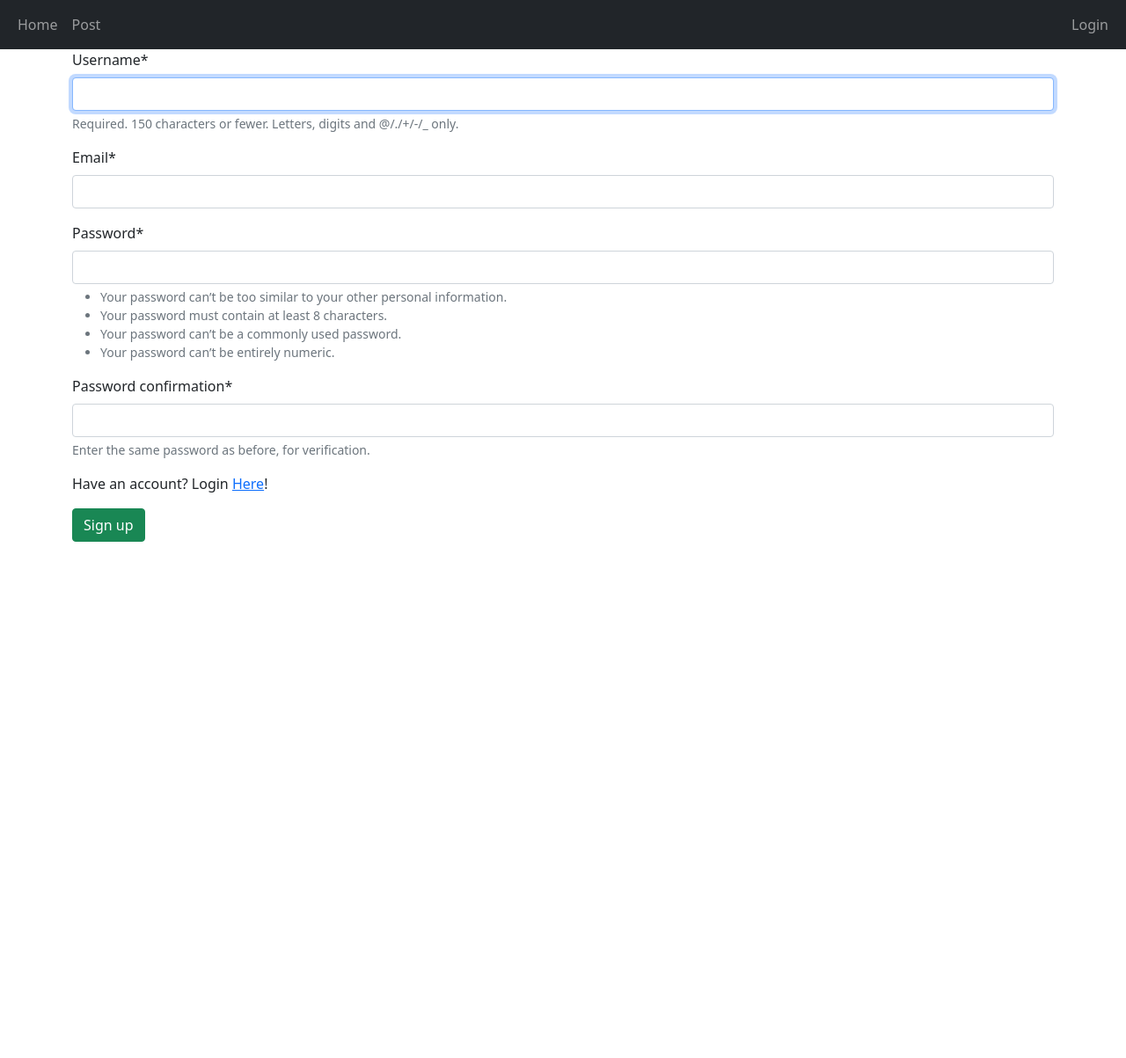
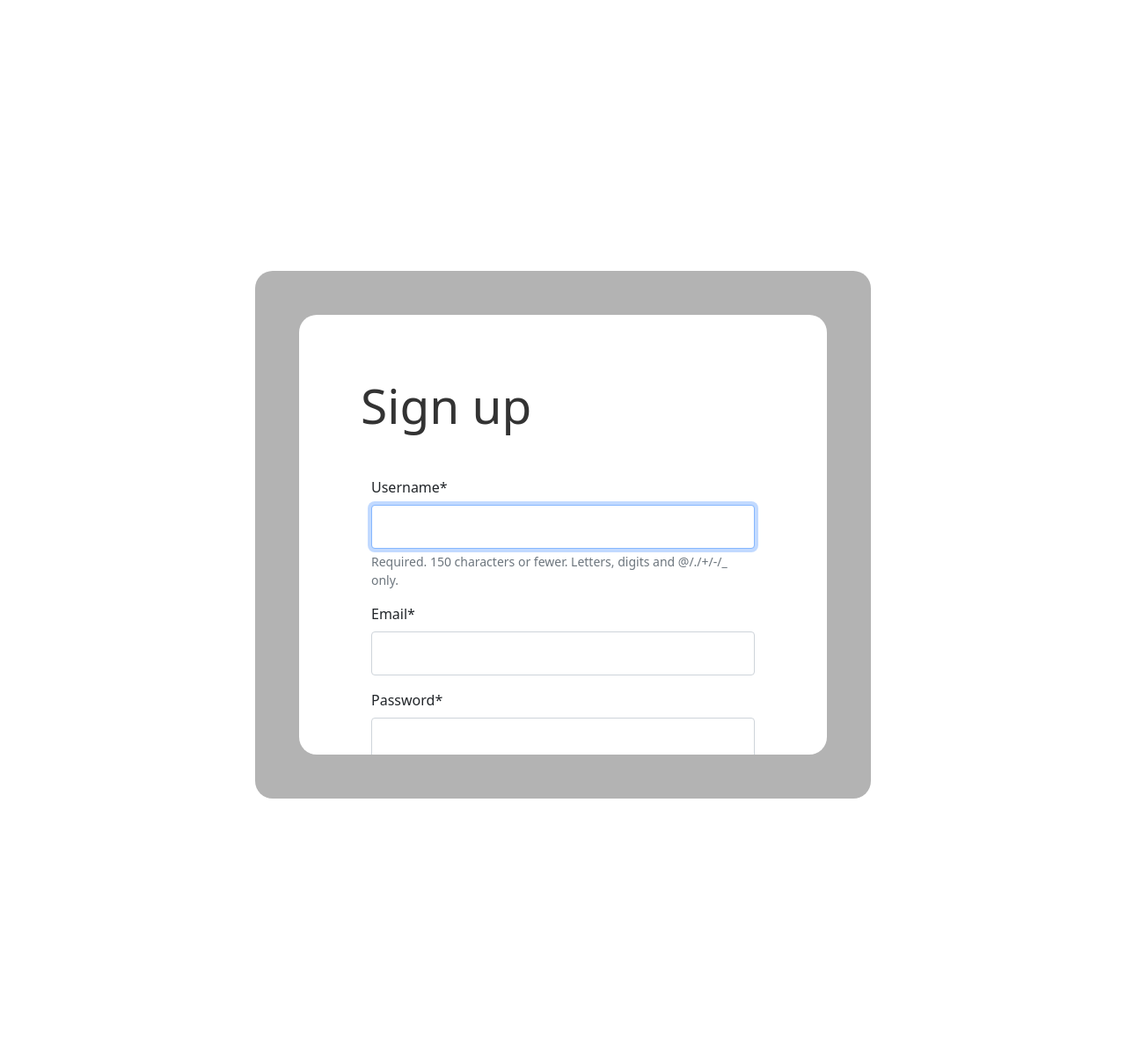
Before and after one commit to ExtaSsS4106/Language-learn, a Django app: page /sign-up in a window 1280 px wide. Shown: the top 1203 px of the page at 88% size. Run offline with Django 5.2, Linux system fonts and the light colour scheme; some libraries are stand-ins or nearby versions.

Commit message:
fix: fixed forms auth(login and sing up)

```diff
--- a/src/main_app/static/tmp/auth.css
+++ b/src/main_app/static/tmp/auth.css
@@ -2,35 +2,65 @@ body{
   display: flex;
   align-items: center;
   justify-content: center;
-  background-color: black;
+  background-color: rgb(146, 146, 146);
   font-family: Arial, Helvetica, sans-serif;
+  min-height: 100vh;
+}
+.auth_container{
+  display: flex;
+  align-items: center;
+  justify-content: center;
+  height: 600px;
+  width: 700px;
+  background-color: #B3B3B3;
+  border-radius: 20px;
 }
 
 .auth{
+  padding: 70px;
   display: flex;
-  align-items: center;
-  justify-content: center;
-  height: 100vh;
+  flex-direction: column;
+  justify-content: flex-start;
+  height: 500px;
+  width: 600px;
+  background-color: #FFFFFF;
+  border-radius: 20px;
+  overflow-y: auto;
+
+  /* Стилизация скроллбара для WebKit браузеров */
+  scrollbar-width: thin; /* Firefox */
+  scrollbar-color: #888 #f1f1f1; /* Firefox */
+  gap: 40px;
 }
 
-form{
-  display: flex;
-  flex-direction: column;
-  justify-content: center;
-  align-items: center;
-  height: 350px;
-  width: 400px;
-  background-color: rgb(51, 51, 51);
-  grid-gap: 40px;
-  border-radius: 20px;
+/* Для Chrome, Safari, Edge */
+.auth::-webkit-scrollbar {
+  width: 8px;
 }
-h1{
-  height: 10px;
-  color: rgb(161, 161, 161);
+
+.auth::-webkit-scrollbar-track {
+  background: #f1f1f1;
+  border-radius: 4px;
+}
+
+.auth::-webkit-scrollbar-thumb {
+  background: #888;
+  border-radius: 4px;
+}
+
+.auth::-webkit-scrollbar-thumb:hover {
+  background: #555;
+}
+
+
+.form-title{
+  font-size: 55px;
+  color: rgb(51, 51, 51);
+  font-weight: 100; /* Самый жирный вариант (100-900) */
 }
 
 input{
-  width: 272px;
+  width: 372px;
   height: 50px;
   font-size: 20px;
   border-radius: 10px;
--- a/src/main_app/static/tmp/buttons.css
+++ b/src/main_app/static/tmp/buttons.css
@@ -1,7 +1,7 @@
 button{
   width: 272px;
   height: 50px;
-  border-radius: 15px;
+  border-radius: 20px;
   box-shadow: 0px 4px 4px rgba(0, 0, 0, 0.25);
   border: none;
   transition: all 0.1s;
--- a/templates/registration/form.html
+++ b/templates/registration/form.html
@@ -5,6 +5,8 @@
     <meta charset="UTF-8">
     <meta name="viewport" content="width=device-width, initial-scale=1.0">
     <title>{% block title %}{% endblock %}</title>
+    <link rel="stylesheet" href="{% static 'tmp/auth.css' %}">
+    <link rel="stylesheet" href="{% static 'tmp/buttons.css' %}">
     <link
       href="https://cdn.jsdelivr.net/npm/bootstrap@5.1.3/dist/css/bootstrap.min.css"
       rel="stylesheet"
@@ -13,35 +15,14 @@
     />
 </head>
 <body>
-    <nav class="navbar navbar-expand-lg navbar-dark bg-dark">
-      <div class="container-fluid">
-        <div>
-          <ul class="navbar-nav">
-            <li class="nav-item">
-              <a class="nav-link" href="/home">Home</a>
-            </li>
-            <li class="nav-item">
-              <a class="nav-link" href="/create-post">Post</a>
-            </li>
-          </ul>
+    <div class="auth_container">
+        <div class="auth">
+            {% block formtype %}
+
+            {% endblock %}
+            <div class="container">{% block content %} {% endblock %}</div>
         </div>
-        <div>
-          <ul class="navbar-nav">
-            {% if user.is_authenticated %}
-            <span class="navbar-text">Logged in as {{user.username}} | </span>
-            <li class="nav-item">
-              <a class="nav-link" href="/logout">Logout</a>
-            </li>
-            {% else %}
-            <li class="nav-item">
-              <a class="nav-link" href="/login">Login</a>
-            </li>
-            {% endif %}
-          </ul>
-        </div>
-      </div>
-    </nav>
-    <div class="container">{% block content %} {% endblock %}</div>
+    </div>
     <script
       src="https://cdn.jsdelivr.net/npm/bootstrap@5.1.3/dist/js/bootstrap.bundle.min.js"
       integrity="sha384-ka7Sk0Gln4gmtz2MlQnikT1wXgYsOg+OMhuP+IlRH9sENBO0LRn5q+8nbTov4+1p"
--- a/templates/registration/login.html
+++ b/templates/registration/login.html
@@ -1,9 +1,12 @@
 {% extends "registration/form.html" %}
 {% block title %}Login{% endblock %}
 {% load crispy_forms_tags %}
-
+{% block formtype %}
+  <h1 class="form-title">Login</h1>
+{% endblock formtype %}
 {% block content %}
 <form method="post">
+
   {% csrf_token %}{{form|crispy}}
   <p>Don't have an account? Create one <a href="/sign-up">Here</a>!</p>
   <button type="submit" class="btn btn-success">Login</button>
--- a/templates/registration/sign_up.html
+++ b/templates/registration/sign_up.html
@@ -1,9 +1,12 @@
 {% extends "registration/form.html" %}
 {% block title %}Sign up{% endblock %}
 {% load crispy_forms_tags %}
-
+{% block formtype %}
+  <h1 class="form-title">Sign up</h1>
+{% endblock formtype %}
 {% block content %}
 <form method="post">
+
   {% csrf_token %}{{form|crispy}}
   <p>Have an account? Login <a href="/login">Here</a>!</p>
   <button type="submit" class="btn btn-success">Sign up</button>
```
Also changed, not shown: src/main_app/static/styles.css (+11 -0 lines), templates/registration/form___old.html (added, +51 -0 lines).
